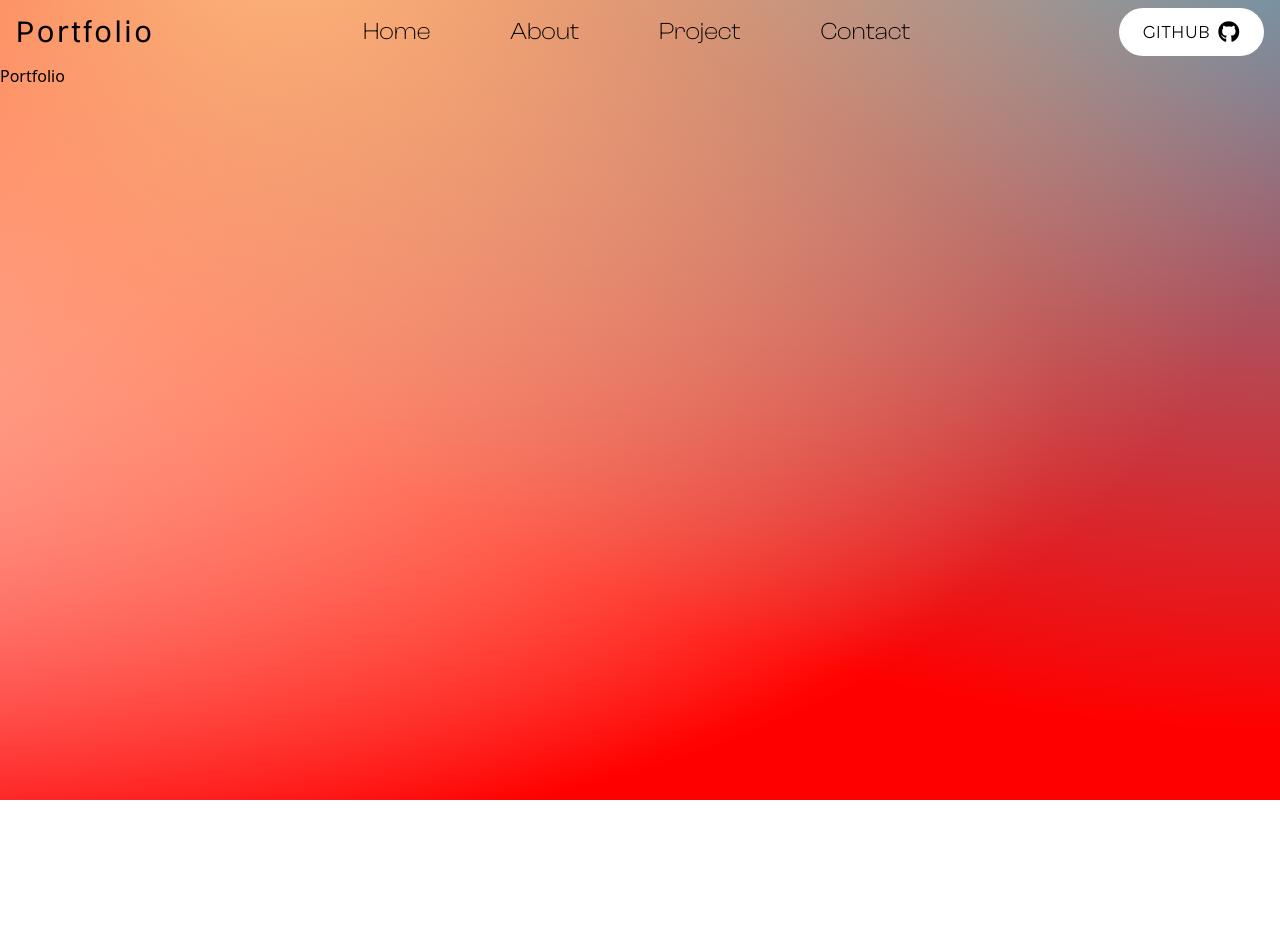
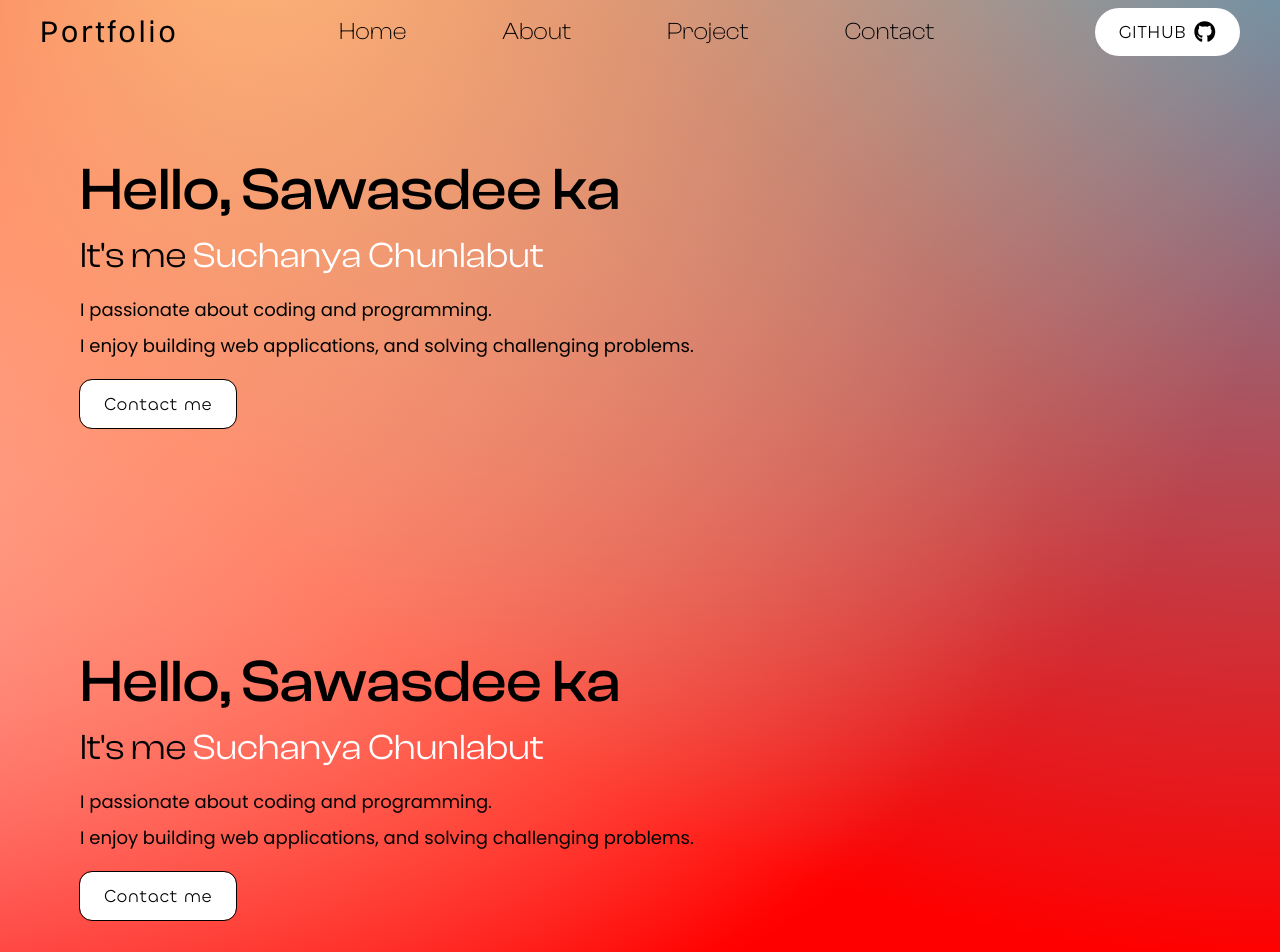
Before and after one commit to nnahcus/portfolio1, a React (Vite) app: page / in a window 1280 px wide. Shown: the top 952 px of the page. Before the commit the page ends 800 px from the top, so only its background shows below. Built offline with nearby package versions, Linux system fonts and the light colour scheme; a web font is replaced by a local one.

Commit message:
intro and some  about

```diff
--- a/src/compenents/home.jsx
+++ b/src/compenents/home.jsx
@@ -1,5 +1,7 @@
 import Navbar from "./navbar";
 import styled, { keyframes } from "styled-components";
+import { Link } from 'react-router';
+
 
 function Home() {
   const Animate = keyframes`
@@ -13,7 +15,7 @@ function Home() {
       radial-gradient(at 40% 20%, hsla(28,100%,74%,1) 0px, transparent 50%),
       radial-gradient(at 80% 0%, hsla(189,100%,56%,1) 0px, transparent 50%),
       radial-gradient(at 0% 50%, hsla(355,100%,93%,1) 0px, transparent 50%);
-    height: 100vh;
+    min-height: 100vh;
     width: 100%;
     background-repeat: no-repeat;
     background-size: 200% 200%;
@@ -28,7 +30,39 @@ function Home() {
   return (
     <Background>
       <Navbar />
-      <h1>Portfolio</h1>
+      {/* intro */}
+      <section className="pt-24 pb-28 px-5 sm:px-6 md:px-12 lg:px-16 xl:px-20">
+        <div className="container mx-auto ">
+          <h1 className="text-4xl sm:text-5xl md:text-6xl font-clashdisplay font-medium ">Hello, Sawasdee ka</h1>
+          <h3 className="text-2xl sm:text-3xl md:text-4xl py-4  font-clashdisplay">It's me <span className="text-white">Suchanya Chunlabut</span></h3>
+          <p className="text-md sm:text-lg py-1 font-poppins">I passionate about coding and programming.</p>
+          <p className="text-md sm:text-lg py-1 font-poppins">I enjoy building web applications, and solving challenging problems.</p>
+          <div className="flex gap-4 py-4">
+          <Link to="https://github.com/">
+          <button type="button" className="hover:bg-zinc-100 font-chillax tracking-wide bg-white px-6 py-2.5 text-lg rounded-xl inline-flex items-center text-center gap-2 cursor-pointer outline outline-offset-0 outline-solid outline-black">Contact me </button>
+          </Link>
+          </div>
+        </div>
+      </section>
+      {/* หน้า about */}
+      <section id="about" className="pt-24 pb-28 py-20 px-5 sm:px-6 md:px-12 lg:px-16 xl:px-20">
+        <div className="container mx-auto">
+          <h1 className="text-4xl sm:text-5xl md:text-6xl font-clashdisplay font-medium ">Hello, Sawasdee ka</h1>
+          <h3 className="text-2xl sm:text-3xl md:text-4xl py-4  font-clashdisplay">It's me <span className="text-white">Suchanya Chunlabut</span></h3>
+          <p className="text-md sm:text-lg py-1 font-poppins">I passionate about coding and programming.</p>
+          <p className="text-md sm:text-lg py-1 font-poppins">I enjoy building web applications, and solving challenging problems.</p>
+          <div className="flex gap-4 py-4">
+          <Link to="https://github.com/">
+          <button type="button" className="hover:bg-zinc-100 font-chillax tracking-wide bg-white px-6 py-2.5 text-lg rounded-xl inline-flex items-center text-center gap-2 cursor-pointer outline outline-offset-0 outline-solid outline-black">Contact me </button>
+          </Link>
+          </div>
+        </div>
+      </section>
+
+
+      <section></section>
+      <section></section>
+      <section></section>
     </Background>
   );
 }
--- a/src/compenents/navbar.jsx
+++ b/src/compenents/navbar.jsx
@@ -1,5 +1,7 @@
 import { Link } from 'react-router';
 import { FaGithub } from "react-icons/fa";
+import ButtonGroup from '@mui/material/ButtonGroup'
+import Button from '@mui/material/Button'
 import { IconContext } from "react-icons";
 
 
@@ -8,15 +10,15 @@ function Navbar(){
     // navbar
     <nav className='bg-translate text-2xl font-clashdisplay font-light'>
       {/* container navbar */}
-      <div className="lg:container mx-auto justify-between flex items-center h-[4rem] px-4">
+      <div className="lg:container mx-auto justify-between flex items-center h-[4rem] px-2 md:px-6 lg:px-10">
         {/* หัวข้อ */}
         <Link to="/" className=" font-switzer tracking-widest font-normal text-3xl"><p>Portfolio</p></Link>
         {/* ลิสต์รายการ */}
-        <ul className="hidden md:flex gap-12 md:items-center p-4.5">
-          <li className='p-4  hover:text-white rounded-xl transition-all '><Link to="/">Home</Link></li>
-          <li className='p-4  hover:text-white rounded-xl transition-all'><Link to="/about">About</Link></li>
-          <li className='p-4  hover:text-white rounded-xl transition-all'><Link to="/blog">Project</Link></li>
-          <li className='p-4  hover:text-white rounded-xl transition-all'><Link to="/contact">Contact</Link></li>
+        <ul className="hidden md:flex gap-12 md:items-center p-5">
+          <li className='p-4 xl:p-6 hover:text-white rounded-xl transition-all '><Link to="/">Home</Link></li>
+          <li className='p-4 xl:p-6 hover:text-white rounded-xl transition-all'><Link to="/about">About</Link></li>
+          <li className='p-4 xl:p-6 hover:text-white rounded-xl transition-all'><Link to="/blog">Project</Link></li>
+          <li className='p-4 xl:p-6 hover:text-white rounded-xl transition-all'><Link to="/contact">Contact</Link></li>
         </ul>
         {/* ลิงก์ไปยัง github */}
         <Link to="https://github.com/"><button type="button" className="hover:bg-zinc-100 font-chillax tracking-wide bg-white px-6 py-2.5 text-lg rounded-full inline-flex items-center text-center gap-2 cursor-pointer">GITHUB
```
Also changed, not shown: 1 other file (tests, documents, lock files or other folders).
